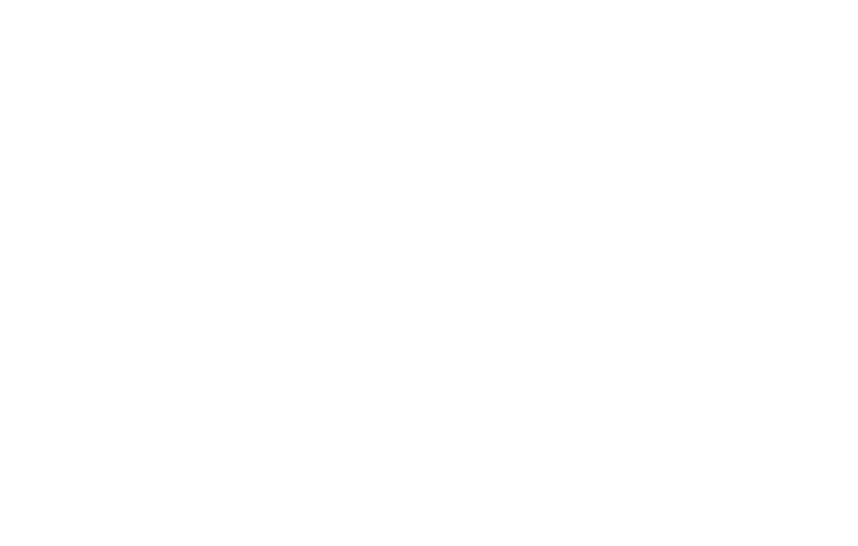
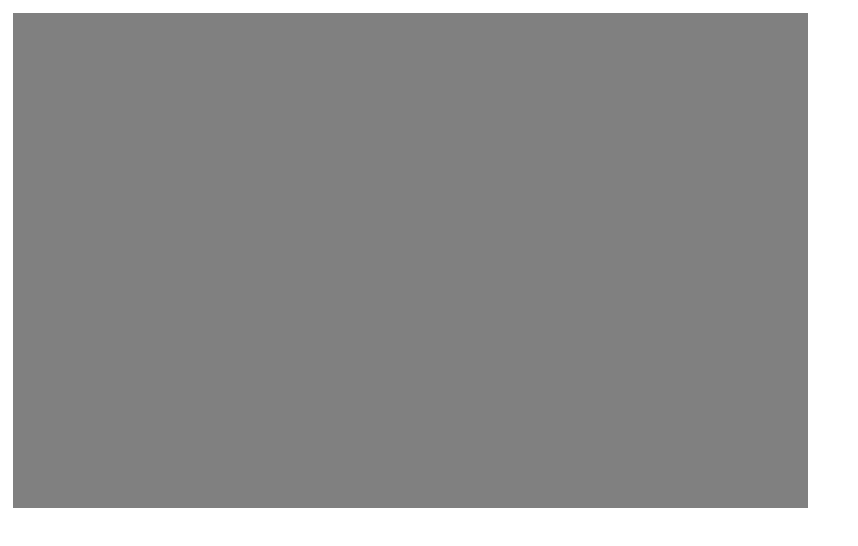
Before and after one commit to ALEX-DAWSON/Assignment5ICS3U, a plain HTML site: page pong/pong.html in a window 1280 px wide. Shown: the whole page, without its empty margins (0-858 px from the left). Drawn offline with Linux system fonts and the light colour scheme.

Commit message:
Figuring out creation of paddles and ball. Still WIP.

```diff
--- a/pong/pong.html
+++ b/pong/pong.html
@@ -1,7 +1,7 @@
 <html>
 <head>
-  <script src="pong.js"></script>
 </head>
 <body>
+  <script src="pong.js"></script>
 </body>
 </html>
--- a/pong/pong.js
+++ b/pong/pong.js
@@ -1,25 +1,66 @@
+// --------------------------------------------------Animate
+ var animate = window.requestAnimationFrame ||
+  window.webkitRequestAnimationFrame ||
+  window.mozRequestAnimationFrame ||
+  function(callback) { window.setTimeout(callback, 1000/60) };
 // --------------------------------------------------Canvas setup
  var canvas = document.createElement('canvas');
- canvas.width = 800;
- canvas.height = 500;
+ var width = 800;
+ var height = 500;
+ canvas.width = width;
+ canvas.height = height;
  var context = canvas.getContext('2d');
-//  --------------------------------------------------Canvas Colour
+ window.onload = function() {
+   document.body.appendChild(canvas);
+   animate(step);
+ };
+ var step = function() {
+   update();
+   render();
+   animate(step);
+ };
+ var update = function() {};
+ var render = function() {
+//   context.fillStyle = "#FF00FF";
+//   context.fillRect(0, 0, 800, 500);
+ };
+// --------------------------------------------------Canvas Colour
  context.beginPath();
- context.fillStyle="#b7b300";
- context.fillRect(0,0,800,500);
+ context.fillStyle="gray";
+ context.fillRect( 5, 5, width, height);
  context.stroke();
- context.beginPath();
- context.fillStyle="black";
- context.fillRect(5,5,795-5,495-5);
- context.stroke();
-// ----------------------------------------------Paddle setup
-  var leftpaddley = document.createElement('leftpaddley');
-  leftpaddley.width = 8;
-  leftpaddley.height = 50;
-  var rightpaddley = document.createElement('rightpaddley');
-  rightpaddley.width = 8;
-  rightpaddley.height = 50;
-// -------------------------------------------- Ball setup
+// --------------------------------------------------Paddle setup
+  function Paddle(left, right, width, height) {
+    this.left = left;
+    this.right = right;
+    this.width = width;
+    this.height = height;
+    this.left_speed = 0;
+    this.right_speed = 0;
+  }
+
+  Paddle.prototype.render = function() {
+    context.fillStyle = "#0000FF";
+    context.fillRect(this.left, this.right, this.width, this.height);
+  };
+// --------------------------------------------------Actual Paddle
+// ----------Creation
+  function Player() {
+    this.paddle = new Paddle(0,0,8,50)
+  }
+
+  function Computer() {
+    this.paddle = new Paddle(0,0,8,50)
+  }
+// ----------Rendered
+  Player.prototype.render = function() {
+    this.paddle.render();
+  }
+
+  Computer.prototype.render = function() {
+    this.paddle.render();
+  }
+// --------------------------------------------------Ball setup
   context.arc(400, 250, 10, 0, 2*Math.PI, false);
   var circlex = document.createElement('circlex');
   var circley = document.createElement('circley');
```
